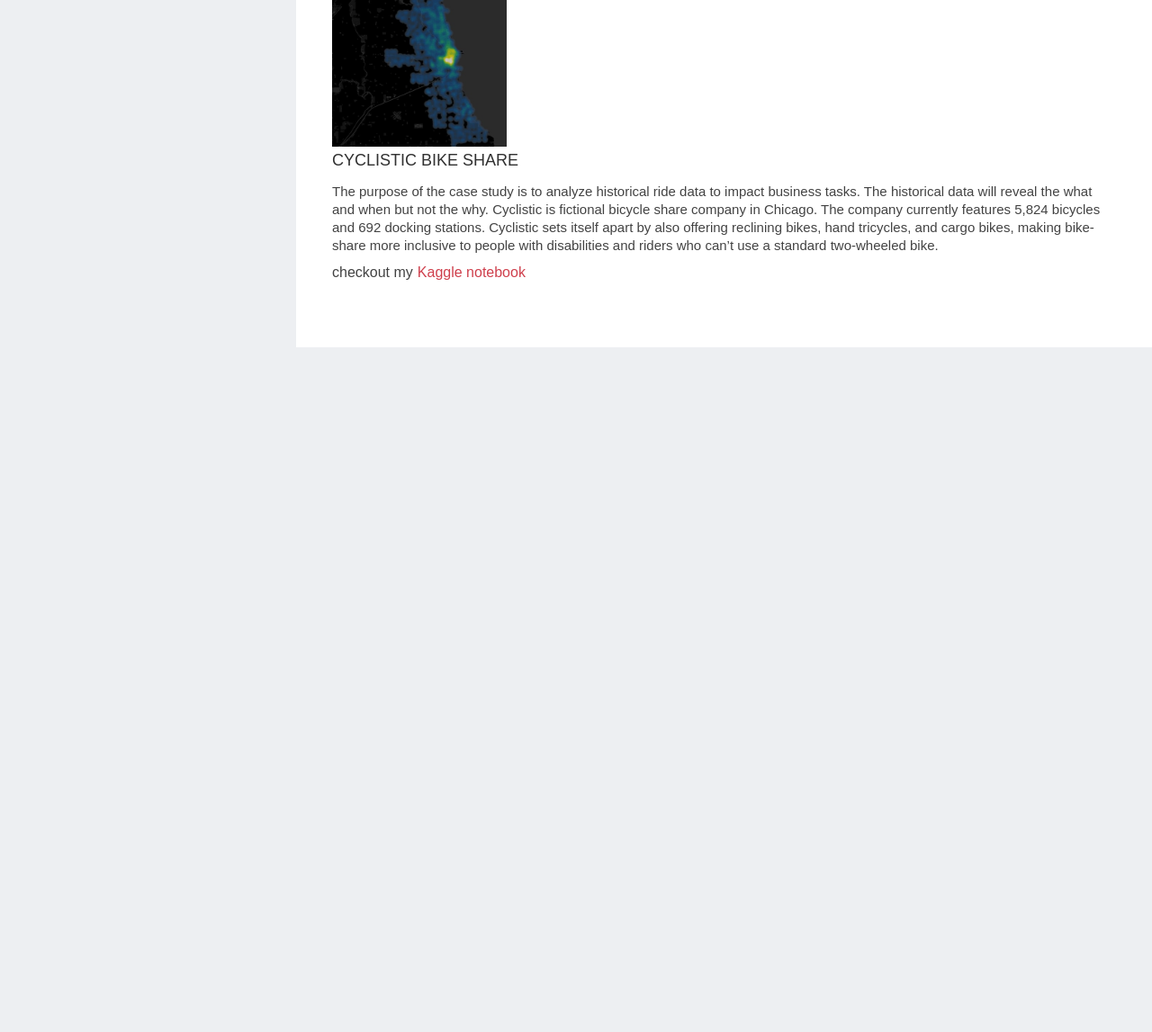
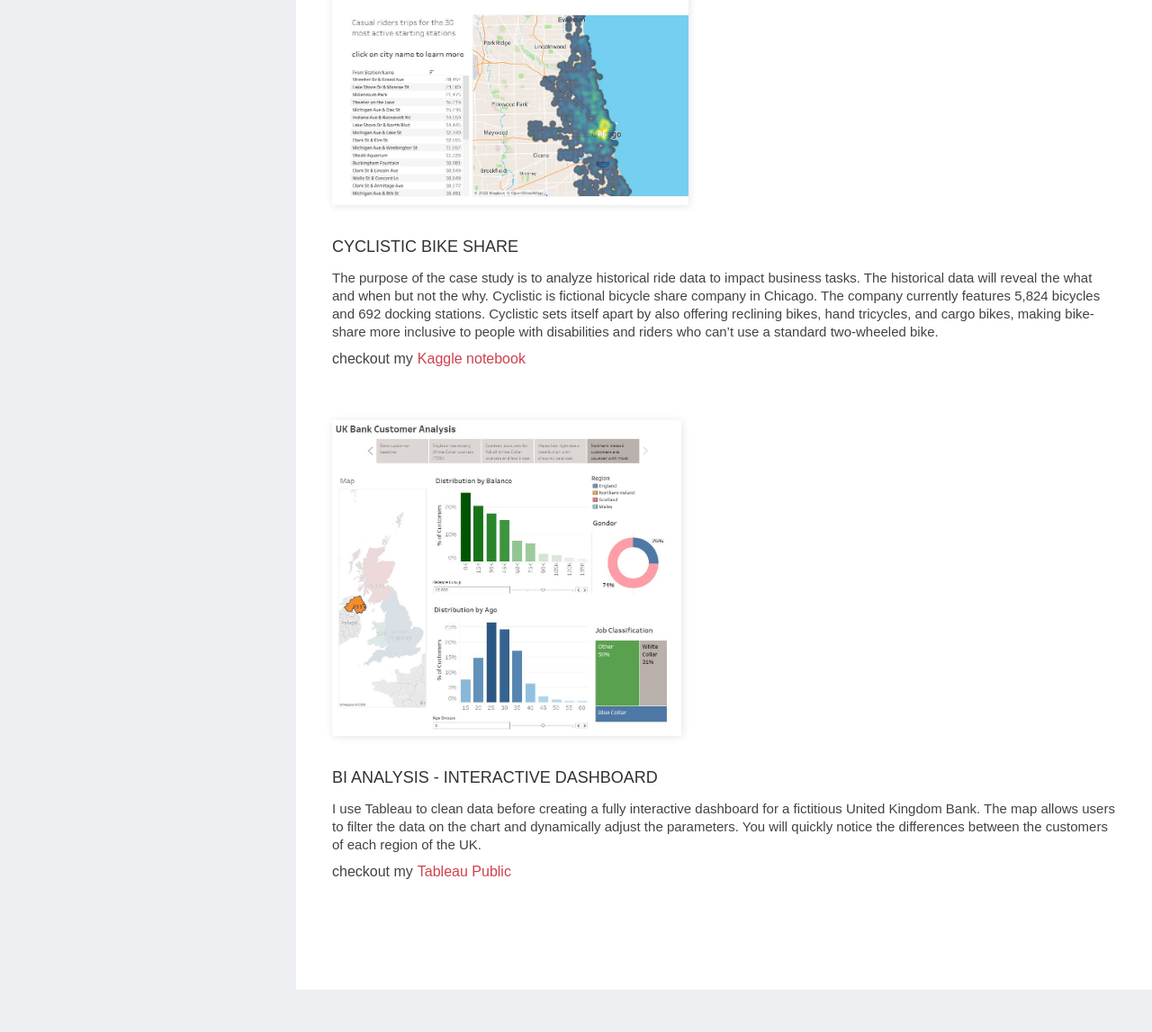
Before and after one commit to sbrown5/sbrown5.github.io, a plain HTML site: page index.html in a window 1280 px wide. Shown: the part 800-1947 px from the top of the page at 90% size. Before the commit the page ends 1233 px from the top, so only its background shows below. Drawn offline with nearby package versions, Linux system fonts and the light colour scheme; a script that the page names is missing.

Commit message:
changes
made changes added work

```diff
--- a/css/stephens-data-project.webflow.css
+++ b/css/stephens-data-project.webflow.css
@@ -387,6 +387,10 @@
   flex-direction: column;
 }
 
+.div-block {
+  margin-bottom: 48px;
+}
+
 .div-block-2 {
   margin-top: 15px;
 }
@@ -426,6 +430,11 @@
 
 .link-2 {
   text-decoration: none;
+}
+
+.image {
+  margin-bottom: 31px;
+  box-shadow: 1px 1px 9px 0 #e4e4e4;
 }
 
 @media screen and (max-width: 991px) {
--- a/index.html
+++ b/index.html
@@ -1,5 +1,5 @@
 <!DOCTYPE html><!--  This site was created in Webflow. http://www.webflow.com  -->
-<!--  Last Published: Thu Aug 05 2021 14:48:57 GMT+0000 (Coordinated Universal Time)  -->
+<!--  Last Published: Wed Sep 29 2021 00:28:20 GMT+0000 (Coordinated Universal Time)  -->
 <html data-wf-page="60f9cd862a42ad2643a3b6e0" data-wf-site="60f5a87986bf6b07e92dd9dc">
 <head>
   <meta charset="utf-8">
@@ -18,7 +18,7 @@
   <link href="images/webclip.png" rel="apple-touch-icon">
 </head>
 <body>
-  <div data-collapse="medium" data-animation="default" data-duration="400" data-no-scroll="1" role="banner" class="left-navigation w-nav">
+  <div data-collapse="medium" data-animation="default" data-duration="400" data-no-scroll="1" data-easing="ease" data-easing2="ease" role="banner" class="left-navigation w-nav">
     <a href="#" class="logo-link w-nav-brand">
       <h1 class="brand-text">Stephen Brown</h1>
     </a>
@@ -61,10 +61,16 @@
           <h2 class="section-heading centered">my work</h2>
           <div class="section-subheading center">Understanding the world around me by wrangling with data</div>
         </div>
-        <div class="div-block"><img src="images/Casual_rider.JPG" width="194" sizes="193.99147033691406px" srcset="images/Casual_rider-p-500.jpeg 500w, images/Casual_rider.JPG 787w" alt="">
+        <div class="div-block"><img src="images/Chicago_Map.JPG" width="396" sizes="(max-width: 479px) 92vw, 395.9942932128906px" srcset="images/Chicago_Map.JPG 500w, images/Chicago_Map.JPG 800w, images/Chicago_Map.JPG 941w" alt="" class="image">
           <h3>Cyclistic bike share</h3>
           <p>The purpose of the case study is to analyze historical ride data to impact business tasks. The historical data will reveal the what and when but not the why. Cyclistic is fictional bicycle share company in Chicago. The company currently features 5,824 bicycles and 692 docking stations. Cyclistic sets itself apart by also offering reclining bikes, hand tricycles, and cargo bikes, making bike-share more inclusive to people with disabilities and riders who can’t use a standard two-wheeled bike.</p>
           <div class="text-block-2">checkout my <a href="https://www.kaggle.com/strelawny/bike-share-user-analysis" target="_blank" class="link easy">Kaggle notebook</a>
+          </div>
+        </div>
+        <div class="div-block"><img src="images/Dashboard_Bank_UK.JPG" width="388" sizes="(max-width: 479px) 92vw, 387.99713134765625px" srcset="images/Dashboard_Bank_UK.JPG 500w, images/Dashboard_Bank_UK.JPG 800w, images/Dashboard_Bank_UK.JPG 1007w" alt="" class="image">
+          <h3>BI analysis - interactive dashboard</h3>
+          <p>I use Tableau to clean data before creating a fully interactive dashboard for a fictitious United Kingdom Bank. The map allows users to filter the data on the chart and dynamically adjust the parameters. You will quickly notice the differences between the customers of each region of the UK.</p>
+          <div class="text-block-2">checkout my <a href="https://public.tableau.com/views/UK_Bank_16328029670750/UKBankCustomerAnalysis?:language=en-US&amp;publish=yes&amp;:display_count=n&amp;:origin=viz_share_link" target="_blank" class="link easy">Tableau Public</a>
           </div>
         </div>
       </div>
```
Also changed, not shown: images/Chicago_Map-p-500.jpeg (added), images/Chicago_Map-p-800.jpeg (added), images/Chicago_Map.JPG (added), images/Dashboard_Bank_UK-p-500.jpeg (added), images/Dashboard_Bank_UK-p-800.jpeg (added), images/Dashboard_Bank_UK.JPG (added).
